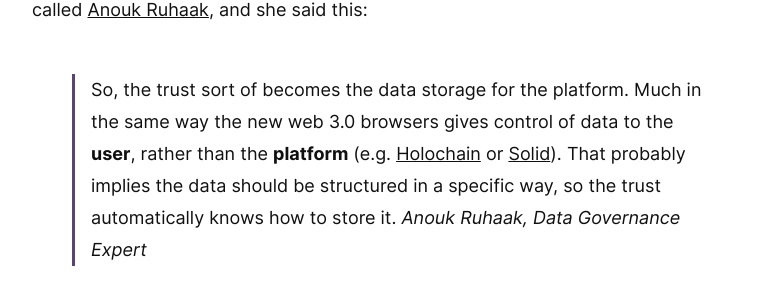
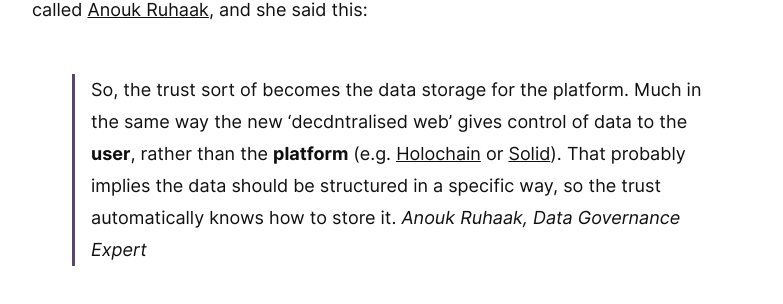
Before and after one commit to metomic/blog, a Jekyll site: the page built from _posts/2019-05-21-what-is-a-data-trust.md, in a window 1280 px wide and 900 px high, scrolled down 5171 px. Shown: the part 181-485 px from the top of the window, without its empty margins (248-1031 px from the left). Built offline with Jekyll 4.4.1, drawn with Linux system fonts in a browser that asks for light colours; some of the changed text lies outside the part shown.

Commit message:
minor edits

```diff
--- a/_posts/2019-05-21-what-is-a-data-trust.md
+++ b/_posts/2019-05-21-what-is-a-data-trust.md
@@ -60,7 +60,7 @@ So in other words, if the world was suddenly flipped on it's head and there were
 
 Yes, good question. If we are using all these apps and services to produce the data, how is the data trust the **first** entity to get their hands on it? Instead of just guessing the answer to this question, I went ahead and asked a data governance expert called [Anouk Ruhaak](https://twitter.com/AnoukRuhaak), and she said this:
 
-> So, the trust sort of becomes the data storage for the platform. Much in the same way the new web 3.0 browsers gives control of data to the **user**, rather than the **platform** (e.g. [Holochain](https://holochain.org/) or [Solid](https://solid.mit.edu/)). That probably implies the data should be structured in a specific way, so the trust automatically knows how to store it. *Anouk Ruhaak, Data Governance Expert*
+> So, the trust sort of becomes the data storage for the platform. Much in the same way the new 'decdntralised web' gives control of data to the **user**, rather than the **platform** (e.g. [Holochain](https://holochain.org/) or [Solid](https://solid.mit.edu/)). That probably implies the data should be structured in a specific way, so the trust automatically knows how to store it. *Anouk Ruhaak, Data Governance Expert*
 
 Currently, when you post something on Facebook, that gets stored in one of Facebook's data centres (somewhere cold like Sweden). What Anouk is saying is that under a data trust model, when you post something on Facebook, it zips straight over to the data trust and Facebook actually have to *ask for it back.* Please look at this other nifty diagram that I crafted to illustrate what I mean (why conceptualise when you can visualise, amirite?)
 
```
Also changed, not shown: other parts of _posts/2019-05-21-what-is-a-data-trust.md (+1 -1 lines), images/emotions.png (added), 1 other file.
